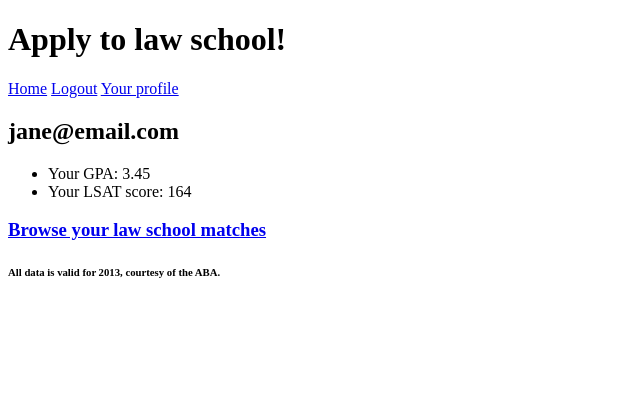
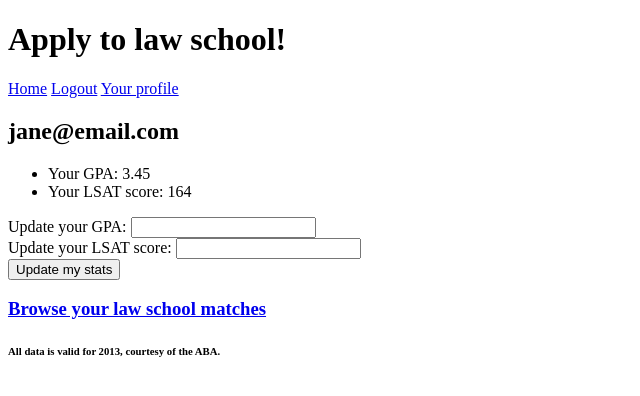
Before and after one commit to eileenconner/law-admissions-tool, a Flask app: page /profile in a window 1280 px wide. Shown: the top 396 px of the page, without its empty margins (0-640 px from the left). Run offline with Flask 2, Linux system fonts and the light colour scheme; a user stored in the database is signed in; data comes from the database, SQL or seed files in the repository; both versions use the stored data as it was after the commit.

Commit message:
Added form/js/route to let users update their gpa and lsat; needs minor tweaks only

```diff
--- a/server.py
+++ b/server.py
@@ -247,6 +247,30 @@ def add_school_to_list():
         return jsonify({user_id: school_id})
 
 
+@app.route('/update_user_stats.json', methods=['POST'])
+def update_user_stats():
+    """Update user GPA, LSAT, or both (break down?)"""
+    user_id = session['user_id']
+    gpa = request.form.get("gpa")
+    lsat = request.form.get("lsat")
+
+# almost done -- right now this writes to db whatever is in fields,
+# including overwriting previous data w blanks.
+    # # match user in session to user record in db
+    # user = User.query.filter_by(user_id=user_id).first()
+    # print user
+
+    # # if user inputs are not none, add to db record for this user
+    # if gpa is not None:
+    #     user.gpa = gpa
+    # if lsat is not None:
+    #     user.lsat = lsat
+
+    # db.session.commit()
+
+    return jsonify({gpa: lsat})
+
+
 @app.route('/display_user_school_list')
 def display_user_school_list():
     pass
--- a/templates/school_match.html
+++ b/templates/school_match.html
@@ -97,7 +97,7 @@ to Schools_list as a chosen item for that user.
 
 
 {% block js %}
-<script src="/static/js/add_to_school_list.js"></script>
+    <script src="/static/js/add_to_school_list.js"></script>
 {% endblock %}
 
 
--- a/templates/user_profile.html
+++ b/templates/user_profile.html
@@ -7,9 +7,15 @@
 <h2>{{ user.email }}</h2>
 
 <ul>
-    <li>Your GPA: {{ user.gpa }}</li>
-    <li>Your LSAT score: {{ user.lsat }}</li>
+    <li id="user_gpa">Your GPA: {{ user.gpa }}</li>
+    <li id="user_lsat">Your LSAT score: {{ user.lsat }}</li>
 </ul>
+
+<form method="post" id="update-stats">
+    Update your GPA: <input type="text" name="gpa" id="gpa" default="None"><br/>
+    Update your LSAT score: <input type="text" name="lsat" id="lsat" default="None"><br/>
+    <input type="submit" value="Update my stats">
+</form>
 
 <h3><a href="/school_query">Browse your law school matches</a></h3>
 
@@ -17,10 +23,8 @@
 {% if school_list: %}
 
     <h3>Your selected law schools</h3>
-
     <ul>
         {% for item in school_list %}
-
             <li>
                 <h3><a href="schools/{{ item.school_id }}">{{ item.school_name }}</a></h3>
                 {{ item.address }}<br/>
@@ -30,10 +34,7 @@
                 {% elif item.app_submitted == 1 %}
                     Application submitted: Yes
                 {% endif %}
-
-
             </li>
-
         {% endfor %}
     </ul>
 
@@ -41,3 +42,7 @@
 
 
 {% endblock %}
+
+{% block js %}
+    <script src="/static/js/update_user_stats.js"></script>
+{% endblock %}
```
Also changed, not shown: law_school_info.db. Lines whose indentation alone changed are shown as unchanged.
